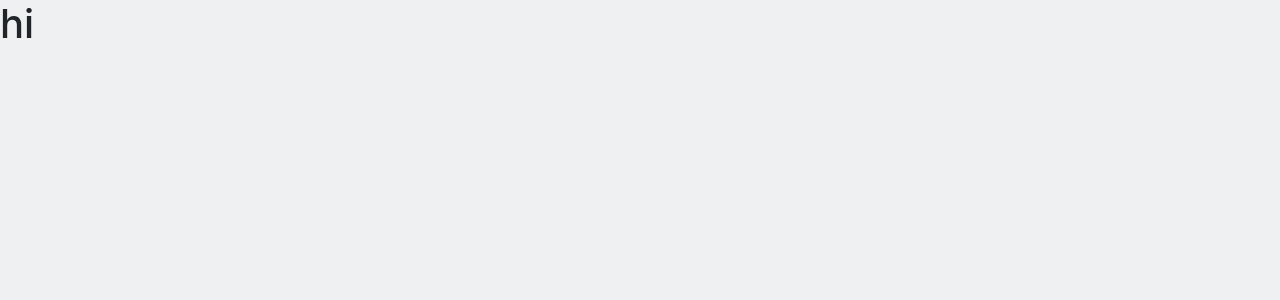
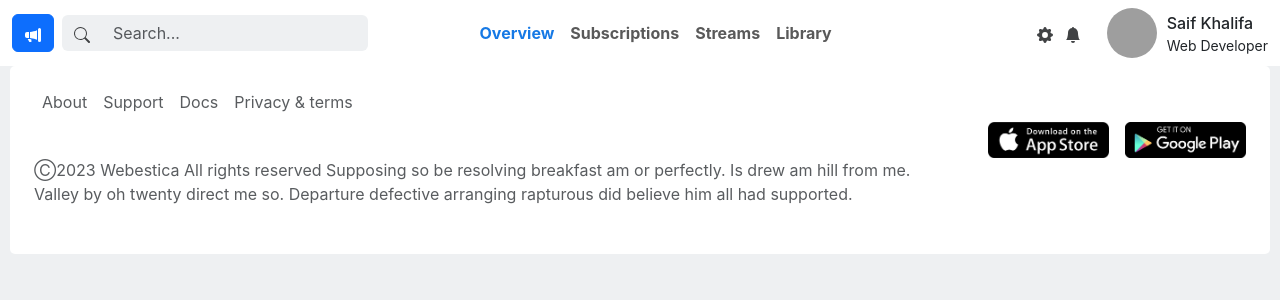
Before and after one commit to SaifKhalifa/web1_project, a React (Create React App) app in the folder web1-project-team-23/: page / in a window 1280 px wide. Shown: the top 300 px of the page. Built offline with nearby package versions, Linux system fonts and the light colour scheme; grey boxes are pictures that could not be loaded.

Commit message:
the king "Saif" branch merged

```diff
--- a/web1-project-team-23/src/App.js
+++ b/web1-project-team-23/src/App.js
@@ -1,7 +1,12 @@
 import './App.css';
+import NavBar from "./Components/NavBar/NavBar";
+import Footer from "./Components/Footer/Footer";
 function App() {
   return (
-    <h1>hi</h1>
+    <>
+      <NavBar />
+      <Footer />
+    </>
   );
 }
 
--- /dev/null
+++ b/web1-project-team-23/src/Components/Footer/FooterStyle.css
@@ -0,0 +1,18 @@
+.pageFooter{
+    background-color: white;
+
+    height: 25%;
+    border-style: solid;
+    border-width: 0px;
+    border-radius: 5px;
+
+
+    margin-left: 10px;
+    margin-right: 10px;
+}
+.pageFooter footer{
+    margin-top: 5px;
+}
+.store-logo{
+    width: 10%;
+}
--- /dev/null
+++ b/web1-project-team-23/src/Components/NavBar/Logo.js
@@ -0,0 +1,11 @@
+const LogoButton = () =>{
+    return(
+        <button type="button" className="btn btn-primary">
+            <svg xmlns="http://www.w3.org/2000/svg" width="16" height="16" fill="currentColor" className="bi bi-megaphone-fill" viewBox="0 0 16 16">
+                <path d="M13 2.5a1.5 1.5 0 0 1 3 0v11a1.5 1.5 0 0 1-3 0zm-1 .724c-2.067.95-4.539 1.481-7 1.656v6.237a25.222 25.222 0 0 1 1.088.085c2.053.204 4.038.668 5.912 1.56zm-8 7.841V4.934c-.68.027-1.399.043-2.008.053A2.02 2.02 0 0 0 0 7v2c0 1.106.896 1.996 1.994 2.009a68.14 68.14 0 0 1 .496.008 64 64 0 0 1 1.51.048zm1.39 1.081c.285.021.569.047.85.078l.253 1.69a1 1 0 0 1-.983 1.187h-.548a1 1 0 0 1-.916-.599l-1.314-2.48a65.81 65.81 0 0 1 1.692.064c.327.017.65.037.966.06z"></path>
+            </svg>
+        </button>
+    );
+}
+
+export default LogoButton;
--- a/web1-project-team-23/src/Components/NavBar/NavBar.js
+++ b/web1-project-team-23/src/Components/NavBar/NavBar.js
@@ -3,7 +3,7 @@ import SearchButton from "./SearchButton";
 import SettingsButton from "./SettingsButton";
 import NotificationButton from "./NotificationButton";
 import Profile from './Profile';
-import ProfilePic from "D:/Programming/Web/test-react/src/Component/ProfilePic.js"
+import ProfilePic from "../ProfilePic";
 import "./NavBarStyle.css";
 const NavBar = () =>
 {
--- /dev/null
+++ b/web1-project-team-23/src/Components/NavBar/NavBarStyle.css
@@ -0,0 +1,18 @@
+.searchBar{
+    background-color: #eef0f2;
+    border: 0;
+}
+.Hidden-BTN{
+    border: 0;
+    background: none;
+}
+.nav-link.active{
+    color: #1679e5 !important;
+}
+.profilePic img {
+    margin-right: 10px;
+    margin-left: 20px;
+    border-radius: 50%;
+    height: 50px;
+    width: 50px;
+}
--- /dev/null
+++ b/web1-project-team-23/src/Components/NavBar/NotificationButton.js
@@ -0,0 +1,11 @@
+const NotificationButton = () =>{
+    return(
+        <button type="button" className="Hidden-BTN">
+           <svg xmlns="http://www.w3.org/2000/svg" width="16" height="16" fill="#404244" class="bi bi-bell-fill" viewBox="0 0 16 16">
+                <path d="M8 16a2 2 0 0 0 2-2H6a2 2 0 0 0 2 2m.995-14.901a1 1 0 1 0-1.99 0A5.002 5.002 0 0 0 3 6c0 1.098-.5 6-2 7h14c-1.5-1-2-5.902-2-7 0-2.42-1.72-4.44-4.005-4.901z"/>
+            </svg>
+        </button>
+    );
+}
+
+export default NotificationButton;
--- /dev/null
+++ b/web1-project-team-23/src/Components/NavBar/Profile.js
@@ -0,0 +1,12 @@
+const Profile = () =>{
+    return(
+        <>
+            <div className="d-none d-xl-block">
+                <span className="h6">Saif Khalifa</span>
+                <p className="small m-0">Web Developer</p>
+            </div>
+        </>
+    );
+}
+
+export default Profile;
--- /dev/null
+++ b/web1-project-team-23/src/Components/NavBar/SearchButton.js
@@ -0,0 +1,13 @@
+import "./NavBarStyle.css";
+const SearchButton = () =>{
+    return(
+        <button type="button" className="btn btn-secondary searchBar">
+            <svg xmlns="http://www.w3.org/2000/svg" width="16" height="16" fill="#404244" class="bi bi-search" viewBox="0 0 16 16">
+                <path d="M11.742 10.344a6.5 6.5 0 1 0-1.397 1.398h-.001c.03.04.062.078.098.115l3.85 3.85a1 1 0 0 0 1.415-1.414l-3.85-3.85a1.007 1.007 0 0 0-.115-.1zM12 6.5a5.5 5.5 0 1 1-11 0 5.5 5.5 0 0 1 11 0"></path>
+            </svg>
+        </button>
+
+    );
+}
+
+export default SearchButton;
--- /dev/null
+++ b/web1-project-team-23/src/Components/NavBar/SettingsButton.js
@@ -0,0 +1,11 @@
+const SettingsButton = () =>{
+    return(
+        <button type="button" className="Hidden-BTN">
+            <svg xmlns="http://www.w3.org/2000/svg" width="16" height="16" fill="#404244" class="bi bi-gear-fill" viewBox="0 0 16 16">
+                <path d="M9.405 1.05c-.413-1.4-2.397-1.4-2.81 0l-.1.34a1.464 1.464 0 0 1-2.105.872l-.31-.17c-1.283-.698-2.686.705-1.987 1.987l.169.311c.446.82.023 1.841-.872 2.105l-.34.1c-1.4.413-1.4 2.397 0 2.81l.34.1a1.464 1.464 0 0 1 .872 2.105l-.17.31c-.698 1.283.705 2.686 1.987 1.987l.311-.169a1.464 1.464 0 0 1 2.105.872l.1.34c.413 1.4 2.397 1.4 2.81 0l.1-.34a1.464 1.464 0 0 1 2.105-.872l.31.17c1.283.698 2.686-.705 1.987-1.987l-.169-.311a1.464 1.464 0 0 1 .872-2.105l.34-.1c1.4-.413 1.4-2.397 0-2.81l-.34-.1a1.464 1.464 0 0 1-.872-2.105l.17-.31c.698-1.283-.705-2.686-1.987-1.987l-.311.169a1.464 1.464 0 0 1-2.105-.872l-.1-.34zM8 10.93a2.929 2.929 0 1 1 0-5.86 2.929 2.929 0 0 1 0 5.858z"></path>
+            </svg>
+        </button>
+    );
+}
+
+export default SettingsButton;
--- /dev/null
+++ b/web1-project-team-23/src/Components/ProfilePic.js
@@ -0,0 +1,12 @@
+const profilePic = () =>{
+    return(
+    <div className="profilePic">
+        <img
+            src="https://images.unsplash.com/photo-1522733603432-44910cfd6773?q=80&w=1374&auto=format&fit=crop&ixlib=rb-4.0.3&ixid=M3wxMjA3fDB8MHxwaG90by1wYWdlfHx8fGVufDB8fHx8fA%3D%3D"
+            alt=""
+            className="object-fit-cover">
+        </img>
+    </div>
+    );
+}
+export default profilePic;
```
Also changed, not shown: web1-project-team-23/src/Components/Footer/appstore_logo.png (added), web1-project-team-23/src/Components/Footer/playstore_logo.png (added).
